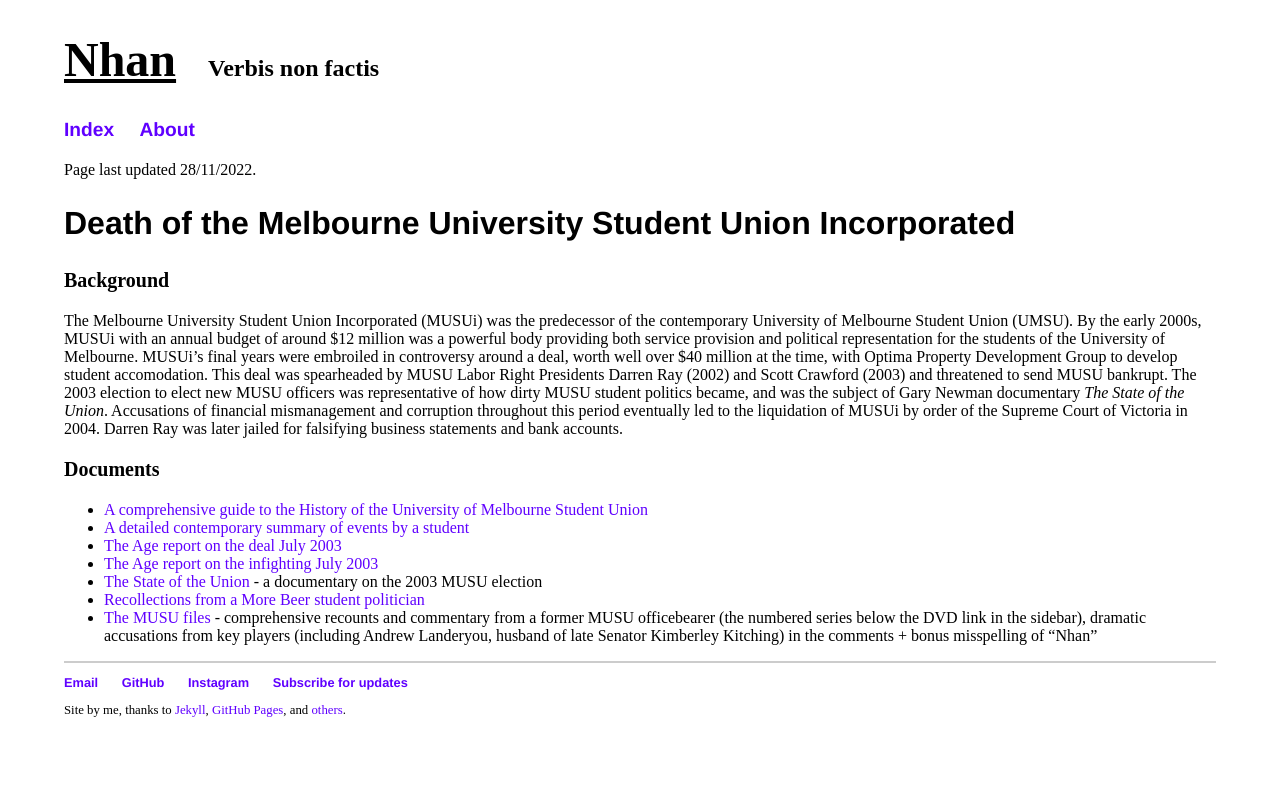
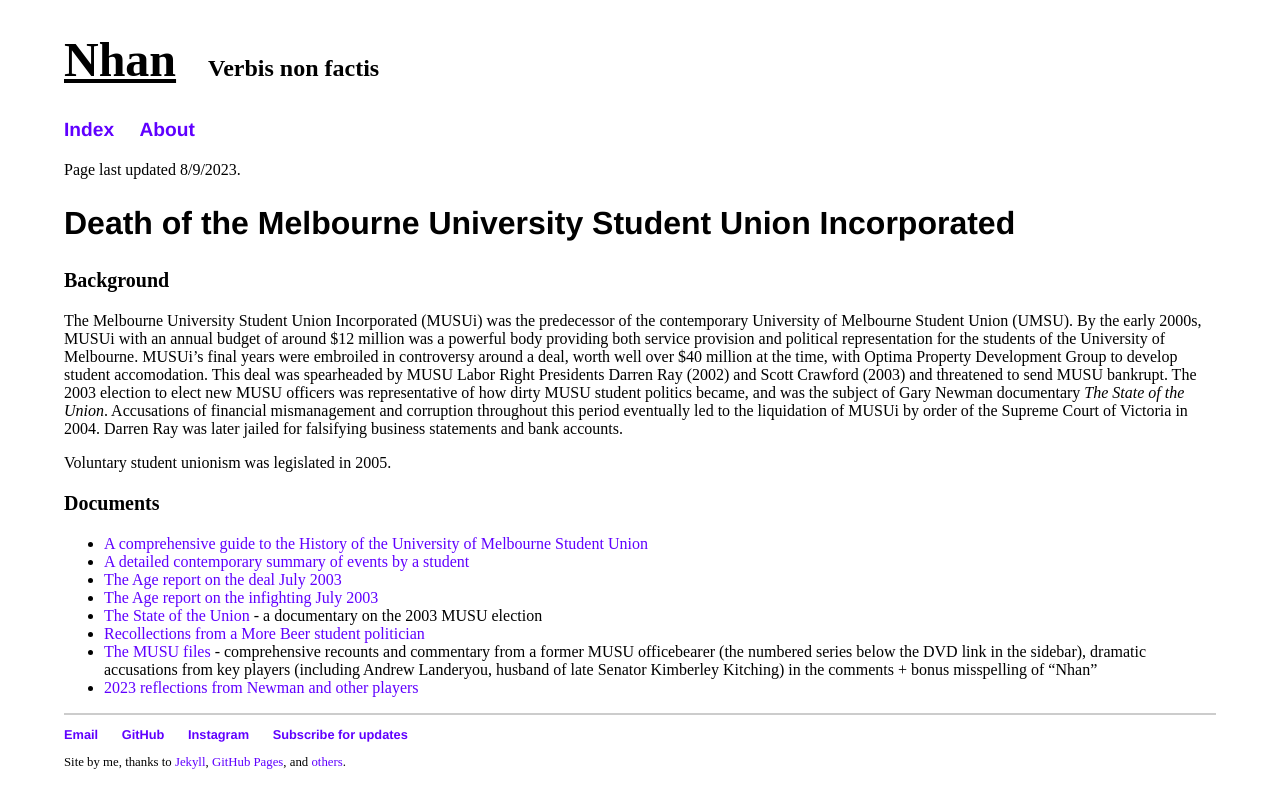
Before and after one commit to nhtnhanbn/nhtnhanbn.github.io, a Jekyll site: the page built from _repository/musu.md, in a window 1280 px wide. Shown: the top 808 px of the page. Built offline with Jekyll 4.4.1, drawn with Linux system fonts in a browser that asks for light colours.

Commit message:
Update musu

```diff
--- a/_repository/musu.md
+++ b/_repository/musu.md
@@ -3,7 +3,7 @@
 title: Melbourne Uni Student Union
 ---
 
-Page last updated 28/11/2022.
+Page last updated 8/9/2023.
 
 ## Death of the Melbourne University Student Union Incorporated
 
@@ -11,12 +11,15 @@
 
 The Melbourne University Student Union Incorporated (MUSUi) was the predecessor of the contemporary University of Melbourne Student Union (UMSU). By the early 2000s, MUSUi with an annual budget of around $12 million was a powerful body providing both service provision and political representation for the students of the University of Melbourne. MUSUi's final years were embroiled in controversy around a deal, worth well over $40 million at the time, with Optima Property Development Group to develop student accomodation. This deal was spearheaded by MUSU Labor Right Presidents Darren Ray (2002) and Scott Crawford (2003) and threatened to send MUSU bankrupt. The 2003 election to elect new MUSU officers was representative of how dirty MUSU student politics became, and was the subject of Gary Newman documentary *The State of the Union*. Accusations of financial mismanagement and corruption throughout this period eventually led to the liquidation of MUSUi by order of the Supreme Court of Victoria in 2004. Darren Ray was later jailed for falsifying business statements and bank accounts.
 
+Voluntary student unionism was legislated in 2005.
+
 ### Documents
 
 - [A comprehensive guide to the History of the University of Melbourne Student Union](https://umsu.unimelb.edu.au/about/umsu/history)
 - [A detailed contemporary summary of events by a student](https://www.crikey.com.au/2004/02/11/the-death-of-a-12m-student-union)
 - [The Age report on the deal July 2003](https://www.theage.com.au/national/the-deal-that-threatens-to-send-a-student-union-broke-20030721-gdw2zd.html)
 - [The Age report on the infighting July 2003](https://www.theage.com.au/national/reckoning-for-a-divided-union-20030726-gdw3xe.html)
-- [The State of the Union](https://youtu.be/-GtLwWELcY4) - a documentary on the 2003 MUSU election
+- [The State of the Union](https://www.youtube.com/watch?v=eZ2liFcw2Qw) - a documentary on the 2003 MUSU election
 - [Recollections from a More Beer student politician](https://web.archive.org/web/20060302222743/http://ticketdavo.blogspot.com)
 - [The MUSU files](https://melbournescribe.blogspot.com) - comprehensive recounts and commentary from a former MUSU officebearer (the numbered series below the DVD link in the sidebar), dramatic accusations from key players (including Andrew Landeryou, husband of late Senator Kimberley Kitching) in the comments + bonus misspelling of "Nhan"
+- [2023 reflections from Newman and other players](https://farragomagazine.com/article/farrago/Notes-on-a-Scandal-Conversations-and-Reflections-on-Gary-Newmans-The-State-of-the-Union)
```
